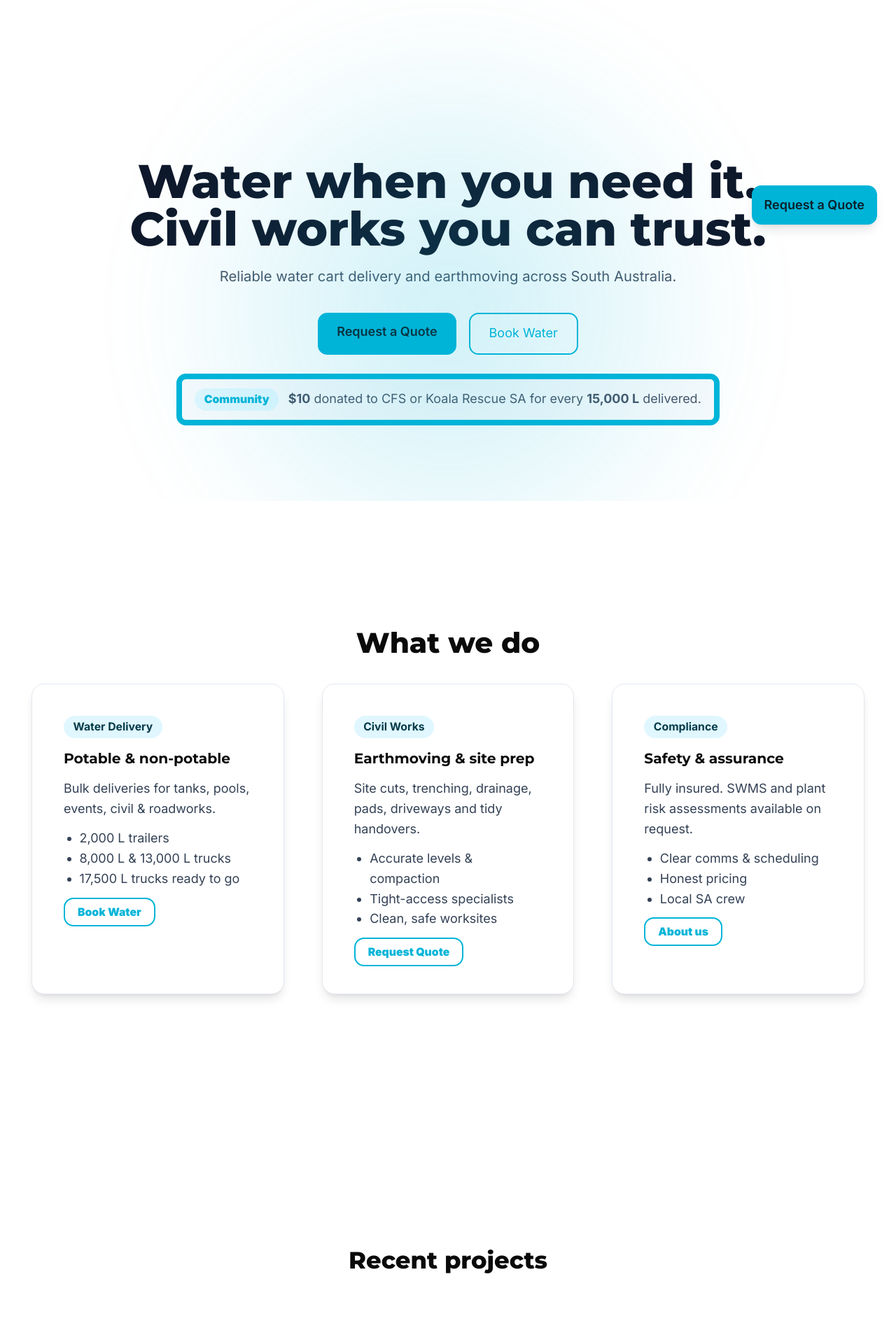
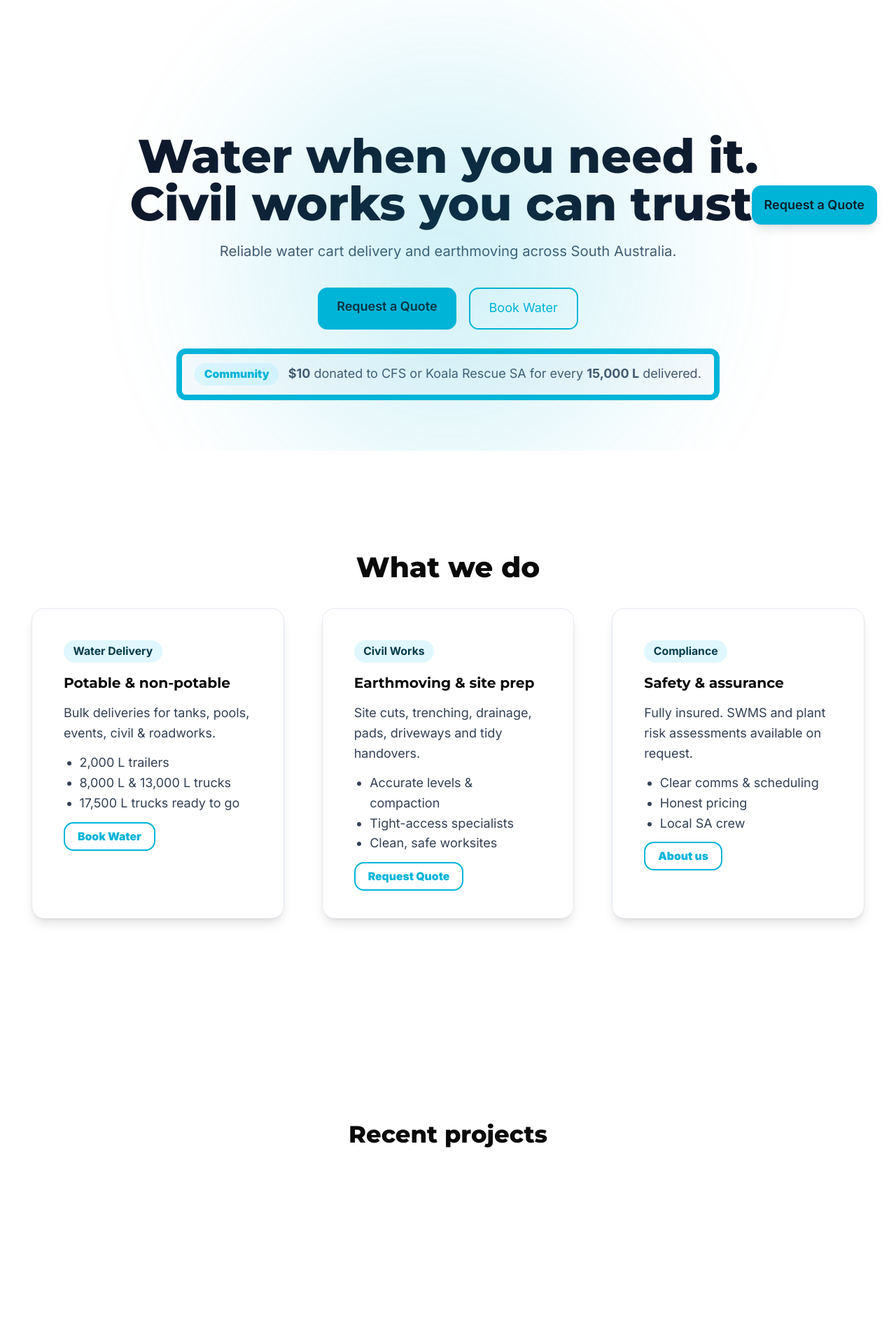
Before and after one commit to kindaiau/more-civil, a React (Vite) app: page / in a window 1280 px wide. Shown: the part 452-2360 px from the top of the page at 70% size. Built offline with nearby package versions, Linux system fonts and the light colour scheme.

Commit message:
Reverted to commit 5925e235e4997279957fff3c0f42bfcb440aeea6

```diff
--- a/src/components/FAQ.tsx
+++ b/src/components/FAQ.tsx
@@ -16,7 +16,7 @@ function QA({q, a}:{q:string; a:string}) {
 
 export default function FAQ() {
   return (
-    <section id="faq" className="py-40 bg-white">
+    <section id="faq" className="py-32 bg-white">
       <div className="max-w-3xl mx-auto px-10">
         <h2 className="reveal font-extrabold text-3xl mb-8 text-center" style={{fontFamily:'Montserrat'}}>FAQs</h2>
         <QA q="Do you deliver potable water?" a="Yes. We supply potable and non-potable water and can advise the best option for your job." />
--- a/src/components/Gallery.tsx
+++ b/src/components/Gallery.tsx
@@ -9,7 +9,7 @@ export default function Gallery() {
   const [src, setSrc] = useState<string | null>(null);
 
   return (
-    <section id="projects" className="py-40 bg-white">
+    <section id="projects" className="py-32 bg-white">
       <div className="max-w-7xl mx-auto px-10">
         <h2 className="reveal font-extrabold text-3xl mb-8 text-center" style={{fontFamily:'Montserrat'}}>Recent projects</h2>
       </div>
--- a/src/components/Hero.tsx
+++ b/src/components/Hero.tsx
@@ -6,7 +6,7 @@ export default function Hero() {
       </div>
 
       {/* Text content below image, full width */}
-      <div className="w-full px-10 py-24">
+      <div className="w-full px-10 py-16">
         <div className="max-w-7xl mx-auto text-center">
           <h1 className="font-extrabold leading-tight text-4xl md:text-5xl lg:text-6xl" style={{
             fontFamily: 'Montserrat'
--- a/src/components/Services.tsx
+++ b/src/components/Services.tsx
@@ -14,7 +14,7 @@ const Card = ({
     <div className="[&>ul]:list-disc [&>ul]:pl-5 [&>p]:text-slate-700 [&>ul]:text-slate-700">{children}</div>
   </div>;
 export default function Services() {
-  return <section id="services" className="py-40 bg-white">
+  return <section id="services" className="py-32 bg-white">
       <div className="max-w-7xl mx-auto px-10">
         <h2 style={{
         fontFamily: 'Montserrat'
```
